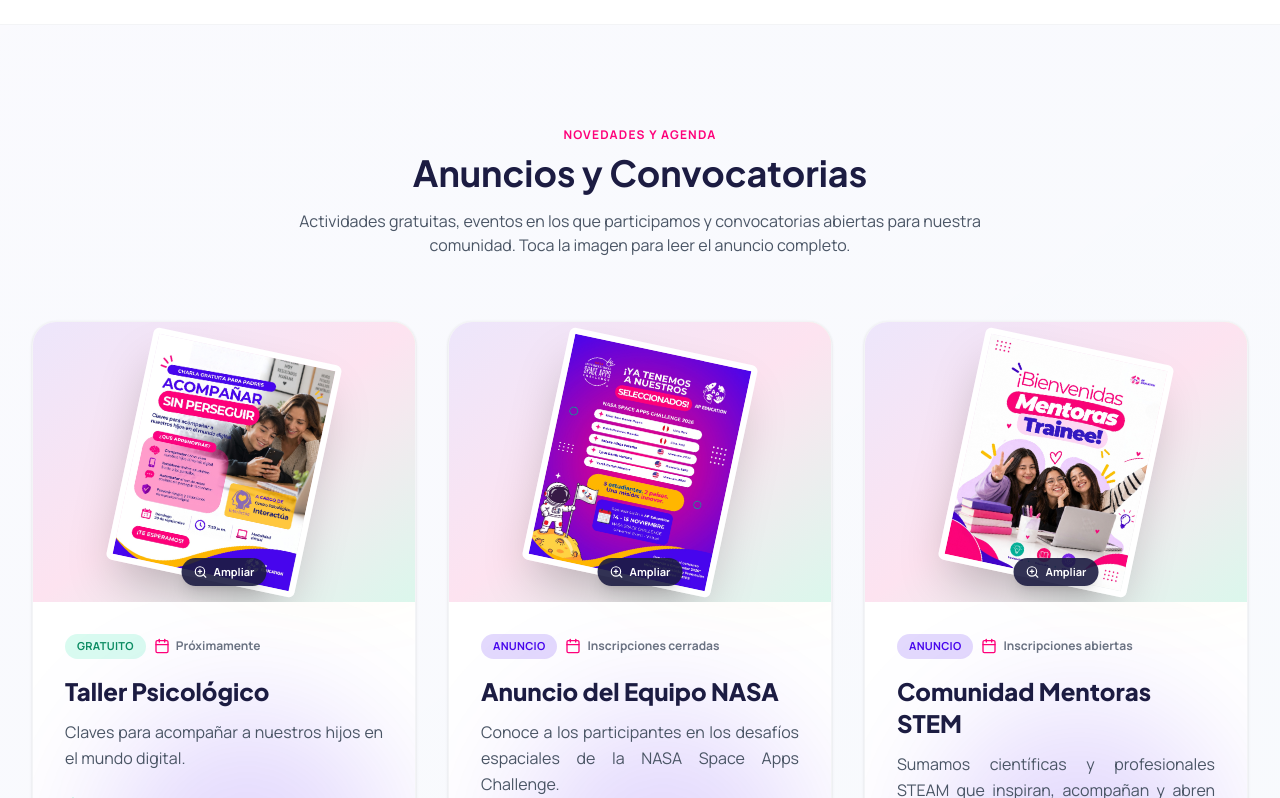
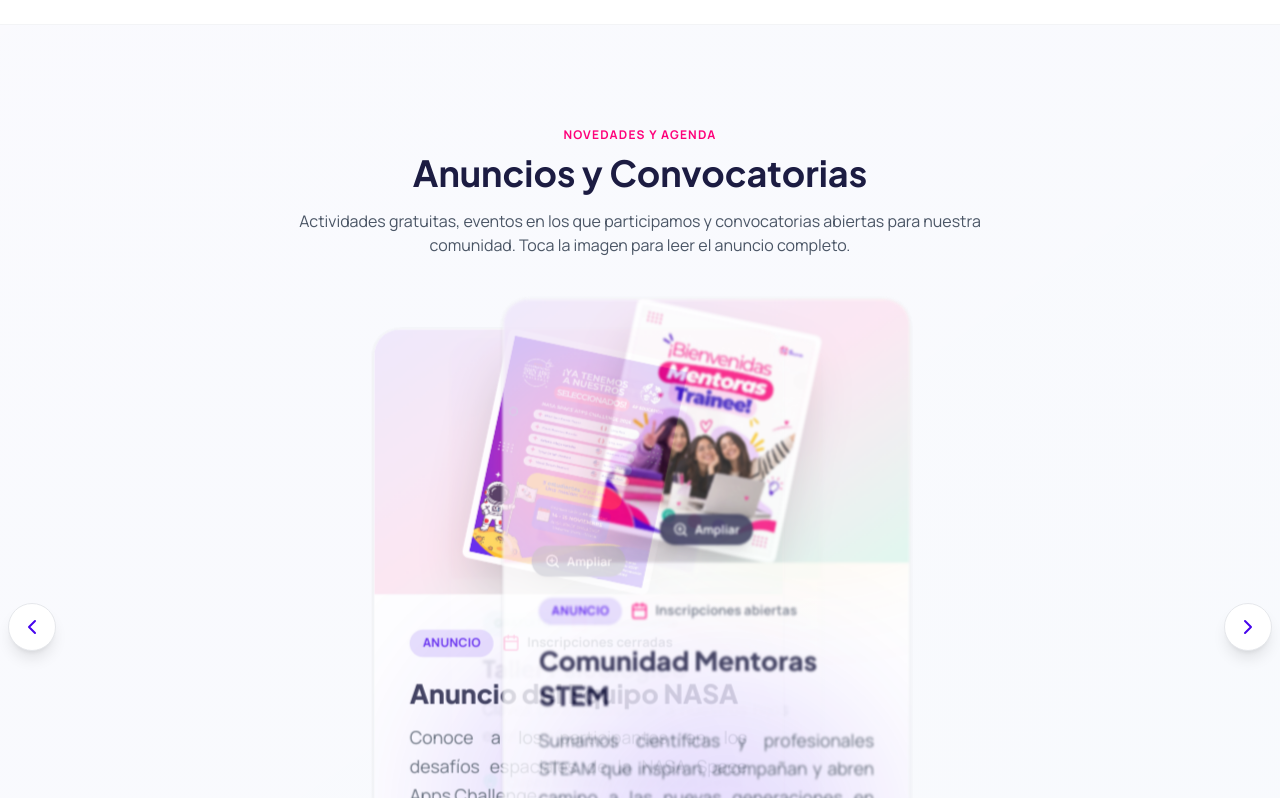
Before and after one commit to Lurez-pe/APEducation_landing, a React (Vite) app: page / in a window 1280 px wide. Shown: the part 5964-6762 px from the top of the page. Built offline with nearby package versions, Linux system fonts and the light colour scheme.

Commit message:
feat: carrusel de anuncios tipo Pillars con navegación táctil

```diff
--- a/src/components/AnnouncementCard.tsx
+++ b/src/components/AnnouncementCard.tsx
@@ -87,7 +87,7 @@
       <div
         className={`relative z-10 order-1 overflow-hidden ${
           isVertical
-            ? 'w-full min-h-[280px] flex items-center justify-center bg-gradient-to-br from-[#EDE6FB] via-[#FDE3F0] to-[#DBF7EC] dark:from-[#14142E] dark:via-[#1A1228] dark:to-[#0F1B23]'
+            ? 'w-full min-h-[240px] flex items-center justify-center bg-gradient-to-br from-[#EDE6FB] via-[#FDE3F0] to-[#DBF7EC] dark:from-[#14142E] dark:via-[#1A1228] dark:to-[#0F1B23]'
             : 'md:order-2 md:w-[40%] lg:w-[40%] min-h-[240px] md:min-h-[390px]'
         }`}
       >
@@ -104,7 +104,7 @@
               alt={`${announcement.title} — leer anuncio completo`}
               className={`object-cover ${
                 isVertical
-                  ? 'w-[150px] h-[188px] sm:w-[180px] sm:h-[225px]'
+                  ? 'w-[140px] h-[175px] sm:w-[160px] sm:h-[200px]'
                   : 'w-[150px] h-[188px] sm:w-[180px] sm:h-[225px] md:w-[195px] md:h-[244px] lg:w-[210px] lg:h-[263px]'
               }`}
             />
--- a/src/components/Announcements.tsx
+++ b/src/components/Announcements.tsx
@@ -5,24 +5,20 @@
 import { AnnouncementCard } from './AnnouncementCard';
 import { AnnouncementModal } from './AnnouncementModal';
 
-/** Con hasta GRID_LIMIT anuncios se muestran en grilla; con más, en carrusel. */
-const GRID_LIMIT = 3;
-
-const FOCUS_INTERVAL_MS = 4500;
-const TRANSITION_DURATION_MS = 900;
-const PAUSE_ON_INTERACTION_MS = 3500;
+const FOCUS_INTERVAL_MS = 720;
+const TRANSITION_DURATION_MS = 1400;
+const PAUSE_ON_INTERACTION_MS = 3800;
 
 export const Announcements: React.FC = () => {
   const [active, setActive] = useState<Announcement | null>(null);
   const [activeIndex, setActiveIndex] = useState(0);
   const pauseUntil = useRef(0);
   const transitionTimer = useRef<number | null>(null);
-
-  const isCarousel = ANNOUNCEMENTS.length > GRID_LIMIT;
+  const carouselRef = useRef<HTMLDivElement>(null);
+  const touchStart = useRef<{ x: number; y: number; time: number } | null>(null);
+  const gestureLocked = useRef(false);
 
   useEffect(() => {
-    if (!isCarousel) return;
-
     const interval = window.setInterval(() => {
       if (Date.now() < pauseUntil.current) return;
       if (transitionTimer.current) return;
@@ -36,7 +32,7 @@
       window.clearInterval(interval);
       if (transitionTimer.current) window.clearTimeout(transitionTimer.current);
     };
-  }, [isCarousel]);
+  }, []);
 
   useEffect(() => {
     const handleKeyDown = (event: KeyboardEvent) => {
@@ -46,10 +42,60 @@
     return () => window.removeEventListener('keydown', handleKeyDown);
   }, []);
 
+  useEffect(() => {
+    const element = carouselRef.current;
+    if (!element) return;
+
+    const handleTouchStart = (event: TouchEvent) => {
+      const touch = event.touches[0];
+      if (!touch) return;
+      touchStart.current = { x: touch.clientX, y: touch.clientY, time: Date.now() };
+      gestureLocked.current = false;
+    };
+
+    const handleTouchMove = (event: TouchEvent) => {
+      const start = touchStart.current;
+      if (!start) return;
+      const touch = event.touches[0];
+      if (!touch) return;
+      const dx = touch.clientX - start.x;
+      const dy = touch.clientY - start.y;
+      if (!gestureLocked.current && Math.abs(dx) > 10 && Math.abs(dx) > Math.abs(dy)) {
+        gestureLocked.current = true;
+      }
+      if (gestureLocked.current) {
+        event.preventDefault();
+      }
+    };
+
+    const handleTouchEnd = (event: TouchEvent) => {
+      const start = touchStart.current;
+      touchStart.current = null;
+      gestureLocked.current = false;
+      if (!start) return;
+      const touch = event.changedTouches[0];
+      if (!touch) return;
+      const dx = touch.clientX - start.x;
+      const dy = touch.clientY - start.y;
+      const duration = Date.now() - start.time;
+      if (Math.abs(dx) > 60 && Math.abs(dx) > Math.abs(dy) * 1.2 && duration < 600) {
+        moveCarousel(dx < 0 ? 1 : -1);
+      }
+    };
+
+    element.addEventListener('touchstart', handleTouchStart, { passive: true });
+    element.addEventListener('touchmove', handleTouchMove, { passive: false });
+    element.addEventListener('touchend', handleTouchEnd, { passive: true });
+    return () => {
+      element.removeEventListener('touchstart', handleTouchStart);
+      element.removeEventListener('touchmove', handleTouchMove);
+      element.removeEventListener('touchend', handleTouchEnd);
+    };
+  }, []);
+
   const pauseAutoplay = () => {
-    if (Date.now() >= pauseUntil.current) {
+    if (Date.now() < pauseUntil.current) return;
     pauseUntil.current = Date.now() + PAUSE_ON_INTERACTION_MS;
-    }
   };
 
   const moveCarousel = (direction: number) => {
@@ -80,9 +126,10 @@
           </p>
         </div>
 
-        {isCarousel ? (
-          /* Carrusel — activo cuando hay más de GRID_LIMIT anuncios */
-          <div className="relative -mx-4 sm:-mx-6 lg:-mx-10 px-10 sm:px-14">
+        <div
+          ref={carouselRef}
+          className="relative -mx-4 sm:-mx-6 lg:-mx-10 px-10 sm:px-14"
+        >
           <button
             type="button"
             onClick={() => moveCarousel(-1)}
@@ -93,7 +140,7 @@
             <ChevronLeft className="w-5 h-5 sm:w-6 sm:h-6" />
           </button>
 
-            <div className="relative min-h-[620px] sm:min-h-[480px]">
+          <div className="relative min-h-[620px] sm:min-h-[580px]">
             {ANNOUNCEMENTS.map((announcement, index) => {
               const rawOffset = index - activeIndex;
               const offset =
@@ -104,23 +151,27 @@
                     : rawOffset;
               const distance = Math.abs(offset);
               const isActive = offset === 0;
+              const isHidden = distance === 3;
               const isLevelTwo = distance === 1;
 
               return (
                 <div
                   key={announcement.id}
-                    className="absolute left-1/2 top-1/2 w-[min(560px,80vw)] px-1 transition-all duration-[900ms] ease-in-out"
+                  className={`absolute left-1/2 top-1/2 w-[min(380px,76vw)] px-1 transition-all duration-[1400ms] ease-in-out ${
+                    isHidden ? 'pointer-events-none' : ''
+                  }`}
                   style={{
-                      transform: `translate(calc(-50% + ${offset * 14}vw), -50%) scale(${isActive ? 1.15 : isLevelTwo ? 1 : 0.8})`,
+                    transform: `translate(calc(-50% + ${offset * 10}vw), -50%) scale(${isActive ? 1.2 : isLevelTwo ? 1 : 0.8})`,
                     filter: isActive ? 'none' : isLevelTwo ? 'blur(1.5px)' : 'blur(3px)',
-                      opacity: isActive ? 1 : isLevelTwo ? 0.62 : 0.38,
-                      zIndex: isActive ? 20 : isLevelTwo ? 18 : 15,
+                    opacity: isHidden ? 0 : isActive ? 1 : isLevelTwo ? 0.62 : 0.38,
+                    zIndex: isActive ? 20 : isLevelTwo ? 18 : isHidden ? 0 : 15,
                   }}
                 >
                   <AnnouncementCard
                     announcement={announcement}
                     onOpenImage={setActive}
                     onSelect={isActive ? undefined : () => selectCarouselItem(index)}
+                    variant="vertical"
                   />
                 </div>
               );
@@ -151,23 +202,6 @@
             ))}
           </div>
         </div>
-        ) : (
-          /* Grilla — anuncios en filas */
-          <div
-            className={`grid grid-cols-1 gap-6 lg:gap-8 ${
-              ANNOUNCEMENTS.length === GRID_LIMIT ? 'lg:grid-cols-3' : 'lg:grid-cols-2'
-            }`}
-          >
-            {ANNOUNCEMENTS.map((announcement) => (
-              <AnnouncementCard
-                key={announcement.id}
-                announcement={announcement}
-                onOpenImage={setActive}
-                variant={ANNOUNCEMENTS.length === GRID_LIMIT ? 'vertical' : 'horizontal'}
-              />
-            ))}
-          </div>
-        )}
       </div>
 
       {active && <AnnouncementModal announcement={active} onClose={closeModal} />}
```
Lines whose indentation alone changed are shown as unchanged.
